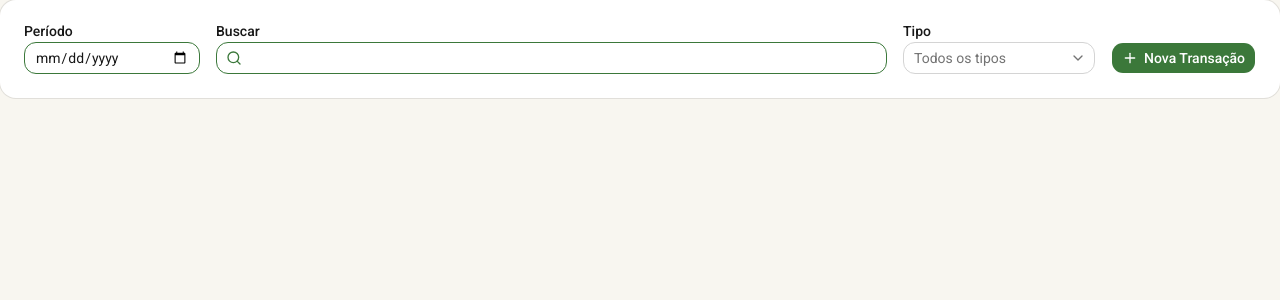
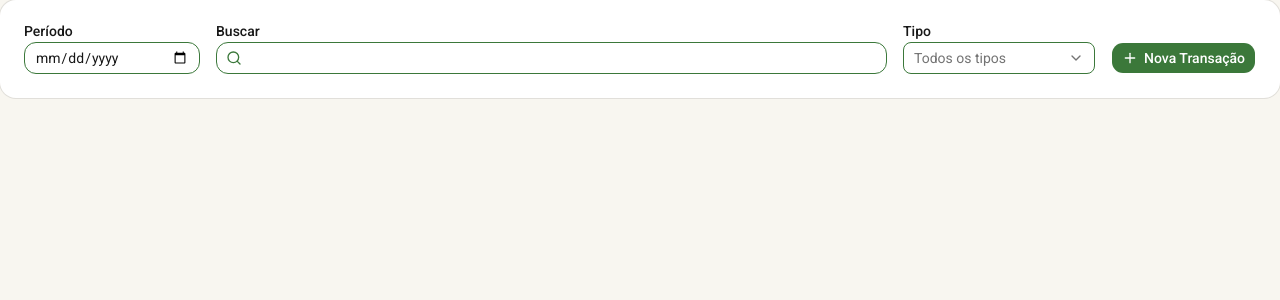
Before and after one commit to Guilhermeneves142/tech-challenge, a Next.js app: page /transactions in a window 1280 px wide. Shown: the top 300 px of the page. Built offline with nearby package versions, Linux system fonts and the light colour scheme.

Commit message:
style: estilizacao do select para seguir o padrao do figma

```diff
--- a/src/components/ui/select.tsx
+++ b/src/components/ui/select.tsx
@@ -41,7 +41,19 @@
       data-slot="select-trigger"
       data-size={size}
       className={cn(
-        "flex w-fit items-center justify-between gap-1.5 rounded-lg border border-input bg-transparent py-2 pr-2 pl-2.5 text-sm whitespace-nowrap transition-colors outline-none select-none focus-visible:border-ring focus-visible:ring-3 focus-visible:ring-ring/50 disabled:cursor-not-allowed disabled:opacity-50 aria-invalid:border-destructive aria-invalid:ring-3 aria-invalid:ring-destructive/20 data-placeholder:text-muted-foreground data-[size=default]:h-8 data-[size=sm]:h-7 data-[size=sm]:rounded-[min(var(--radius-md),10px)] *:data-[slot=select-value]:line-clamp-1 *:data-[slot=select-value]:flex *:data-[slot=select-value]:items-center *:data-[slot=select-value]:gap-1.5 dark:bg-input/30 dark:hover:bg-input/50 dark:aria-invalid:border-destructive/50 dark:aria-invalid:ring-destructive/40 [&_svg]:pointer-events-none [&_svg]:shrink-0 [&_svg:not([class*='size-'])]:size-4",
+        [
+          "h-8 w-full min-w-0 rounded-md border border-primary bg-transparent px-2.5 py-1",
+          "text-base md:text-sm transition-colors outline-none select-none",
+          "flex items-center justify-between gap-1.5 whitespace-nowrap",
+          "placeholder:text-muted-foreground data-placeholder:text-muted-foreground",
+          "focus-visible:border-ring focus-visible:ring-3 focus-visible:ring-ring/50",
+          "disabled:pointer-events-none disabled:cursor-not-allowed disabled:bg-input/50 disabled:opacity-50",
+          "aria-invalid:border-destructive aria-invalid:ring-3 aria-invalid:ring-destructive/20",
+          "dark:bg-input/30 dark:disabled:bg-input/80",
+          "dark:aria-invalid:border-destructive/50 dark:aria-invalid:ring-destructive/40",
+          "[&_svg]:pointer-events-none [&_svg]:shrink-0 [&_svg:not([class*='size-'])]:size-4",
+          "*:data-[slot=select-value]:line-clamp-1 *:data-[slot=select-value]:flex *:data-[slot=select-value]:items-center *:data-[slot=select-value]:gap-1.5",
+        ],
         className
       )}
       {...props}
```
